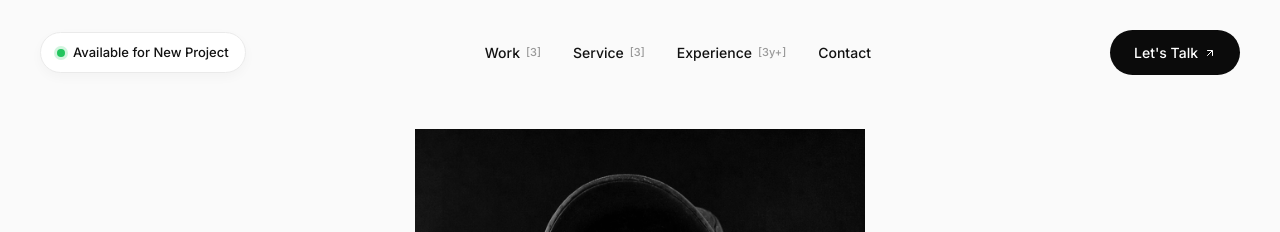
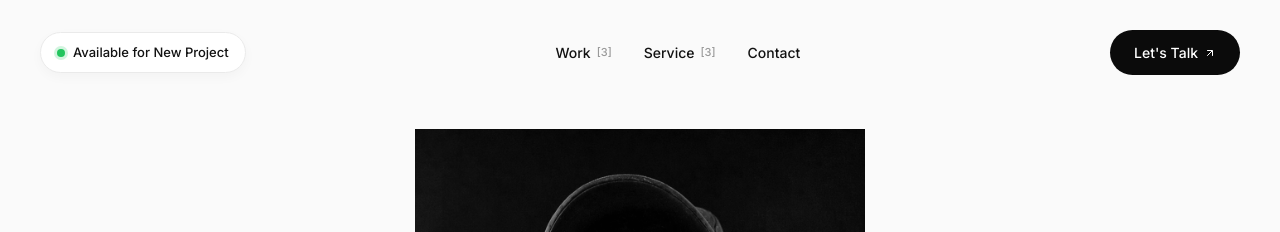
Before and after one commit to VinayakAcharya06/portfolio, a plain HTML site: page index.html in a window 1280 px wide. Shown: the top 232 px of the page. Drawn offline with Linux system fonts and the light colour scheme.

Commit message:
Update index.html

```diff
--- a/index.html
+++ b/index.html
@@ -40,7 +40,6 @@
       <ul class="nav-links">
         <li><a href="#work">Work <span>[3]</span></a></li>
         <li><a href="#services">Service <span>[3]</span></a></li>
-        <li><a href="#experience">Experience <span>[3y+]</span></a></li>
         <li><a href="#contact">Contact</a></li>
       </ul>
       <a href="#contact" class="nav-cta">Let's Talk <svg width="12" height="12" viewBox="0 0 24 24" fill="none" stroke="currentColor" stroke-width="2" stroke-linecap="round" stroke-linejoin="round"><path d="M7 17l9.2-9.2M17 17V7H7"/></svg></a>
```
